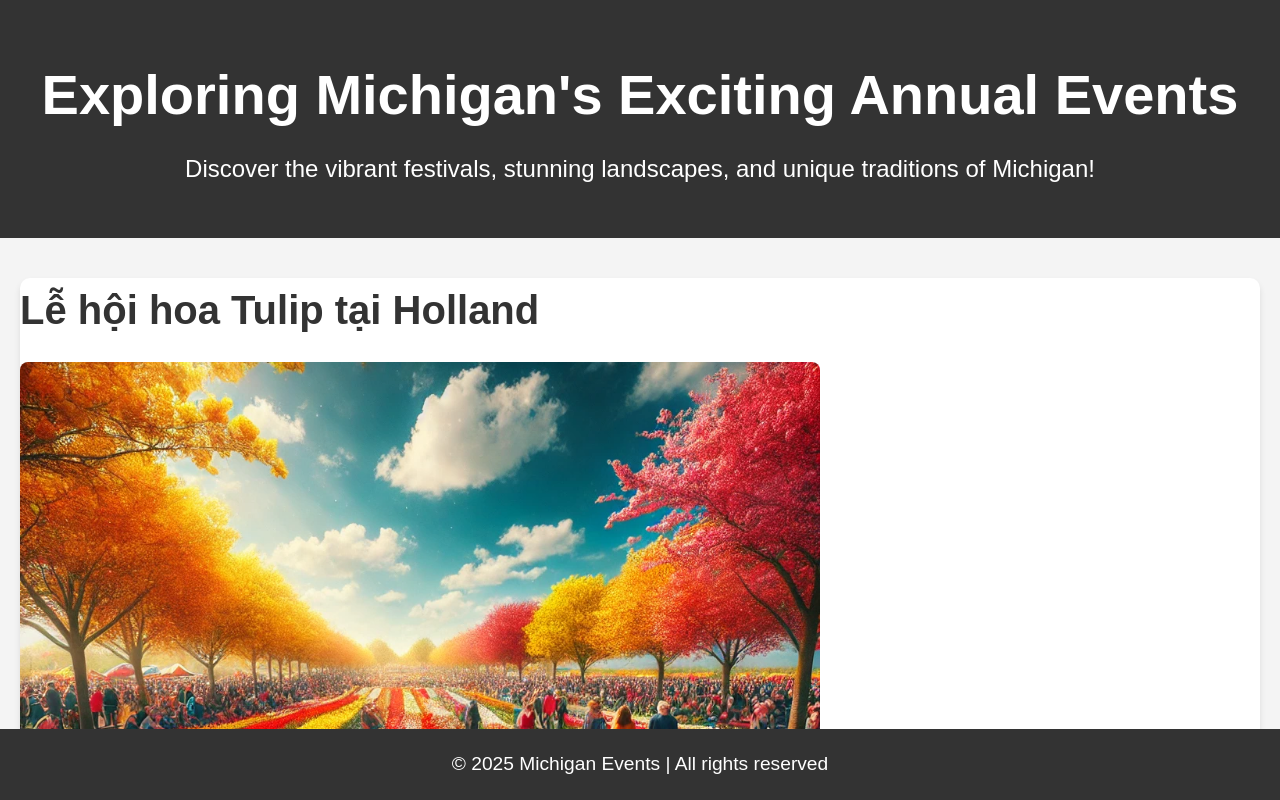
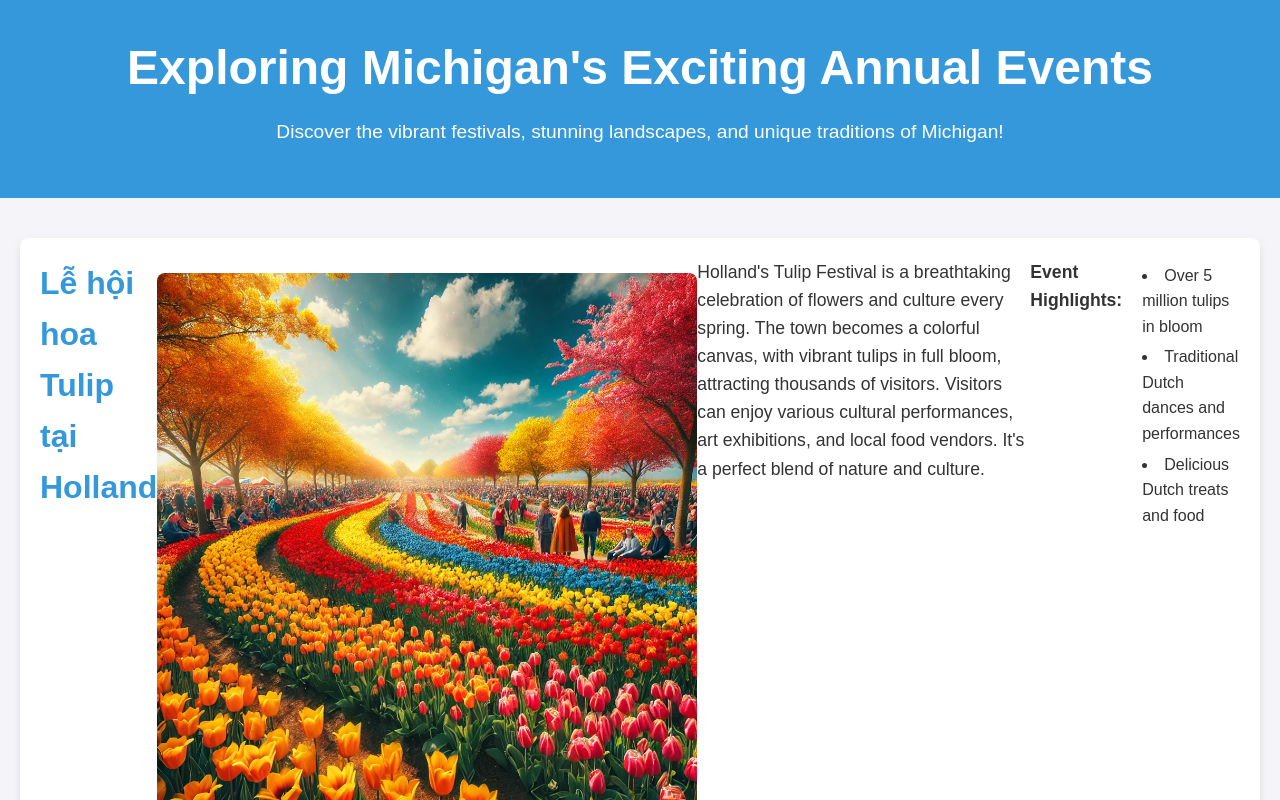
Before and after one commit to Manh2964/html-project-coursera, a plain HTML site: page index.html in a window 1280 px wide. Shown: the top 800 px of the page. Drawn offline with Linux system fonts and the light colour scheme.

Commit message:
Update style.css

```diff
--- a/style.css
+++ b/style.css
@@ -2,84 +2,105 @@
     margin: 0;
     padding: 0;
     box-sizing: border-box;
+    font-family: 'Arial', sans-serif;
 }
 
 body {
-    font-family: 'Arial', sans-serif;
+    background-color: #f4f4f9;
+    color: #333;
     line-height: 1.6;
-    background-color: #f4f4f4;
 }
 
 header {
-    background-color: #333;
-    color: #fff;
+    background: #3498db;
+    color: white;
+    padding: 30px 0;
     text-align: center;
-    padding: 50px 0;
 }
 
 .hero h1 {
-    font-size: 3.5em;
+    font-size: 3em;
     margin-bottom: 10px;
 }
 
 .hero p {
-    font-size: 1.5em;
+    font-size: 1.2em;
+    margin-bottom: 20px;
 }
 
 main {
-    padding: 40px 20px;
+    padding: 20px;
 }
 
 .event {
-    margin-bottom: 60px;
-    padding-bottom: 30px;
-    border-bottom: 2px solid #ccc;
     background-color: #fff;
-    border-radius: 10px;
-    box-shadow: 0 4px 6px rgba(0, 0, 0, 0.1);
-    transition: all 0.3s ease-in-out;
-}
-
-.event:hover {
-    transform: scale(1.02);
+    margin: 20px 0;
+    border-radius: 8px;
+    box-shadow: 0 4px 8px rgba(0, 0, 0, 0.1);
+    padding: 20px;
 }
 
 .event h2 {
-    font-size: 2.5em;
-    margin-bottom: 15px;
-    color: #333;
+    font-size: 2em;
+    color: #3498db;
+    margin-bottom: 10px;
 }
 
 .event img {
     width: 100%;
-    max-width: 800px;
     height: auto;
-    display: block;
-    margin: 20px 0;
     border-radius: 8px;
+    margin: 15px 0;
+}
+
+.event p {
+    font-size: 1.1em;
+    margin-bottom: 15px;
 }
 
 .event ul {
-    margin-top: 10px;
-    padding-left: 20px;
+    margin-left: 20px;
+    list-style: inside;
 }
 
-.event li {
-    list-style-type: disc;
-    margin-bottom: 10px;
+.event ul li {
+    margin: 5px 0;
 }
 
 footer {
-    background-color: #333;
-    color: #fff;
     text-align: center;
-    padding: 20px;
-    font-size: 1.2em;
-    position: fixed;
-    width: 100%;
-    bottom: 0;
+    padding: 10px 0;
+    background-color: #2c3e50;
+    color: white;
+    font-size: 0.9em;
 }
 
 footer p {
-    margin: 0;
+    margin-top: 10px;
 }
+
+/* Responsive Design */
+@media (min-width: 768px) {
+    .event {
+        display: flex;
+        justify-content: space-between;
+    }
+
+    .event img {
+        width: 45%;
+    }
+
+    .event .event-content {
+        width: 50%;
+    }
+}
+
+@media (max-width: 767px) {
+    .event {
+        margin: 10px 0;
+    }
+
+    .event img {
+        width: 100%;
+    }
+}
```
